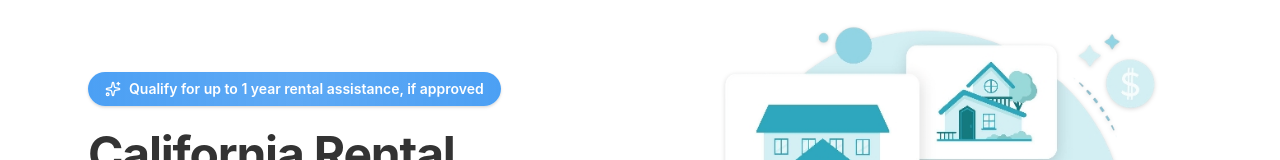
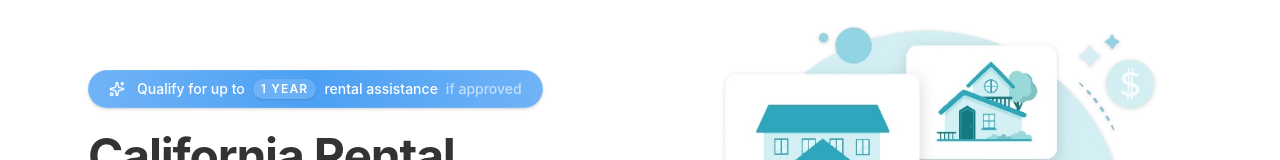
Before and after one commit to Abdibaye/rental_app, a Next.js app: page / in a window 1280 px wide. Shown: the part 199-359 px from the top of the page. Built offline with nearby package versions, Linux system fonts and the light colour scheme; no server answers.

Commit message:
feat: update Hero component with enhanced rental assistance message and styling

```diff
--- a/src/components/Hero.tsx
+++ b/src/components/Hero.tsx
@@ -12,10 +12,15 @@ export default function Hero() {
       <div className="mx-auto max-w-6xl px-6 pt-28 pb-12 lg:pt-36 lg:pb-20">
         <div className="grid items-center gap-10 md:grid-cols-2">
           <div className="space-y-6">
-            <div className="inline-flex items-center gap-2 rounded-full border border-primary/20 bg-linear-to-r from-primary via-primary/90 to-primary px-4 py-2 text-sm font-semibold text-white shadow-md shadow-primary/20 backdrop-blur dark:from-primary/80 dark:via-primary dark:to-primary/80">
-              <Sparkles className="size-4" />
-              <span className="leading-none">
-                Qualify for up to 1 year rental assistance, if approved
+            <div className="inline-flex items-center gap-3 rounded-full border border-white/10 bg-linear-to-r from-primary/80 via-primary to-primary/80 px-5 py-2 text-sm font-medium text-white/90 shadow-md shadow-primary/25 backdrop-blur dark:border-white/5">
+              <Sparkles className="size-4 text-white" />
+              <span className="flex flex-wrap items-center gap-2 leading-none text-white/80">
+                <span className="text-white">Qualify for up to</span>
+                <span className="rounded-full bg-white/15 px-2 py-0.5 text-xs font-semibold uppercase tracking-widest text-white shadow-sm shadow-primary/30">
+                  1 year
+                </span>
+                <span className="text-white">rental assistance</span>
+                <span className="text-white/60">if approved</span>
               </span>
             </div>
             <h1 className="text-3xl font-bold tracking-tight sm:text-4xl md:text-5xl">
```
